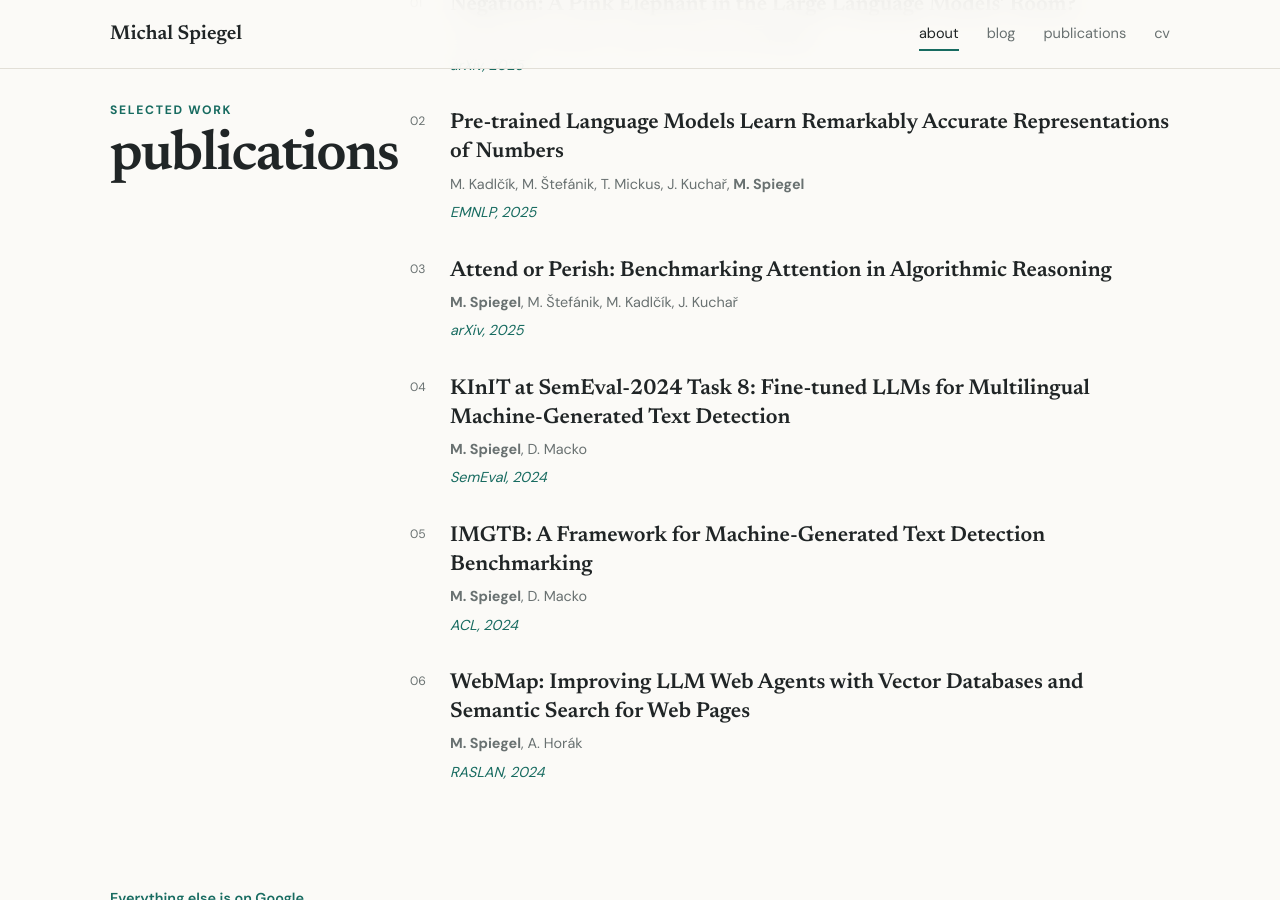
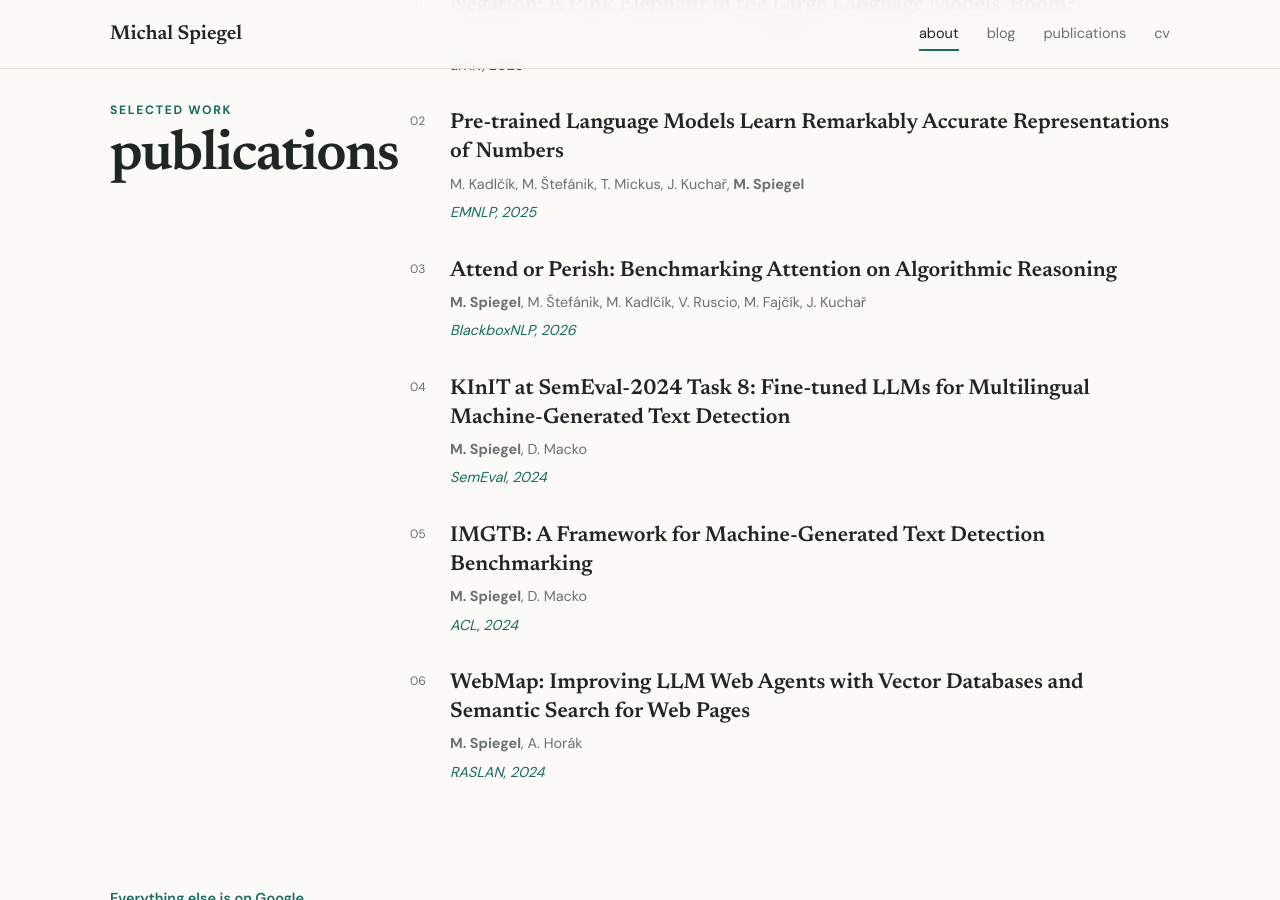
Before and after one commit to michalspiegel/michalspiegel.github.io, a Jekyll site: the page index.html, which Jekyll copies as it is, in a window 1280 px wide and 900 px high, scrolled down 1572 px. Built offline with Jekyll 4.4.1, drawn with Linux system fonts in a browser that asks for light colours.

Commit message:
Update Attend or Perish publication to BlackboxNLP 2026 version
Co-Authored-By: Claude Sonnet 5.5 <noreply@anthropic.com>

```diff
--- a/index.html
+++ b/index.html
@@ -149,13 +149,17 @@
             <p class="venue">EMNLP, 2025</p>
           </li>
           <li>
-            <span class="paper-title">
-              Attend or Perish: Benchmarking Attention in Algorithmic Reasoning
-            </span>
+            <a
+              class="paper-title"
+              href="https://aclanthology.org/2026.blackboxnlp-1.41/"
+            >
+              Attend or Perish: Benchmarking Attention on Algorithmic Reasoning
+            </a>
             <p>
-              <strong>M. Spiegel</strong>, M. Štefánik, M. Kadlčík, J. Kuchař
+              <strong>M. Spiegel</strong>, M. Štefánik, M. Kadlčík, V. Ruscio,
+              M. Fajčík, J. Kuchař
             </p>
-            <p class="venue">arXiv, 2025</p>
+            <p class="venue">BlackboxNLP, 2026</p>
           </li>
           <li>
             <span class="paper-title">
```
